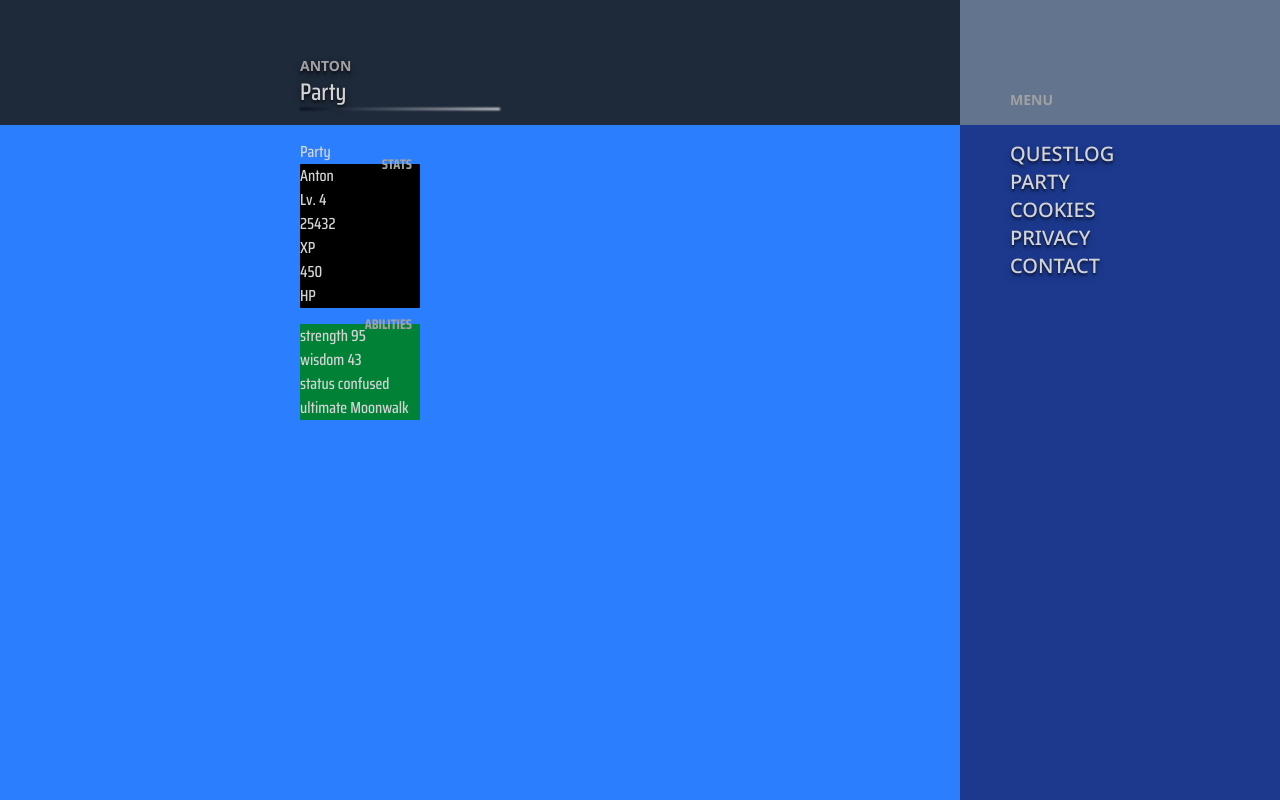
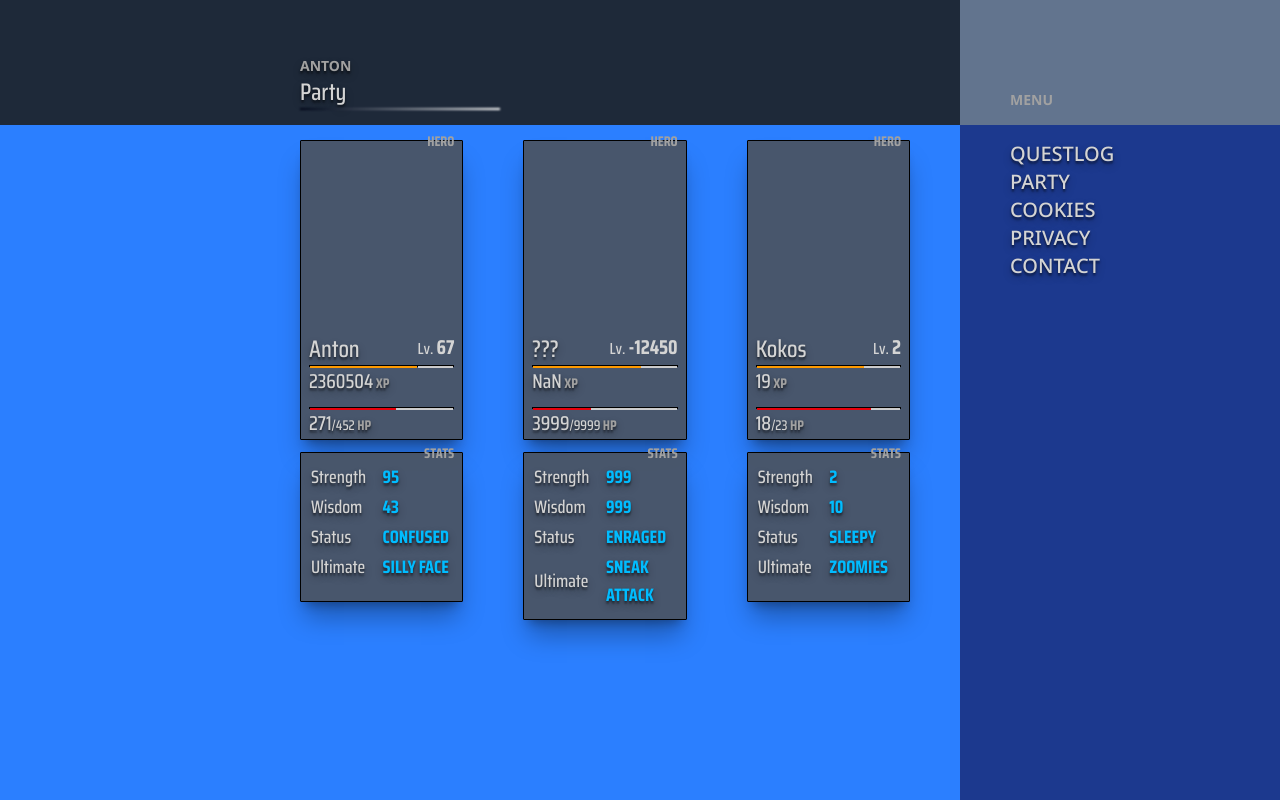
Before and after one commit to audioanton/dev-website-frontend, a Next.js app: page / in a window 1280 px wide. Both pictures are taken after a click on the button "PARTY". Built offline with nearby package versions, Linux system fonts and the light colour scheme.

Commit message:
cards for party

```diff
--- a/app/page.tsx
+++ b/app/page.tsx
@@ -35,7 +35,7 @@ export default function Home() {
     },
     {
       name: "Party",
-      jsx: <Party />,
+      jsx: <Party fonts={fonts} />,
     },
     {
       name: "Cookies",
--- a/app/ui/blocks/Main.tsx
+++ b/app/ui/blocks/Main.tsx
@@ -14,7 +14,7 @@ const Main = ({ name, selection, content }: mainProps) => {
   return (
     <div className={`w-full h-screen md:w-3/4  bg-blue-500 ${hiddenClass}`}>
       <div className="absolute top-[125px] w-full md:w-3/4">
-        <div className="px-[50px] py-[15px] xl:px-[300px]">{content}</div>
+        <div className="px-[50px] py-[15px] xl:pl-[300px]">{content}</div>
       </div>
     </div>
   );
--- a/app/ui/components/PartyMember.tsx
+++ b/app/ui/components/PartyMember.tsx
@@ -1,4 +1,8 @@
-interface CardProps {
+import { NextFont } from "next/dist/compiled/@next/font";
+
+import { useState, useEffect } from "react";
+
+interface PartyMemberProps {
   headers: string[];
   name: string;
   xp: number;
@@ -9,43 +13,173 @@ interface CardProps {
   status: string;
   abilities: string[];
   ultimate: string;
+  fonts: {
+    first: NextFont;
+    second: NextFont;
+  };
 }
 
-const Card = (props: CardProps) => {
-  const getHp = () => {
-    // calculate random number from max hp
-  };
+const PartyMember = (props: PartyMemberProps) => {
+  const [hp, setHp] = useState({
+    hp: 0,
+    remaining: 0,
+    lost: 0,
+  });
+
+  useEffect(() => {
+    const random = Math.floor(Math.random() * 5);
+
+    const fractions = [
+      {
+        remaining: 50,
+        lost: 50,
+      },
+      {
+        remaining: 80,
+        lost: 20,
+      },
+      {
+        remaining: 40,
+        lost: 60,
+      },
+      {
+        remaining: 60,
+        lost: 40,
+      },
+      {
+        remaining: 20,
+        lost: 80,
+      },
+    ];
+
+    setHp({
+      hp: Math.floor((props.hp / 100) * fractions[random].remaining),
+      remaining: fractions[random].remaining,
+      lost: fractions[random].lost,
+    });
+  }, []);
+
+  const fontFirst = props.fonts.first.className;
+  const fontSecond = props.fonts.second.className;
+  const outlineDark =
+    "[text-shadow:_1px_1px_1_#000,_-1px_-1px_1_#000,_1px_-1px_1_#000,_-1px_1px_1_#000]";
+  const outLineWhite =
+    "[text-shadow:_1px_1px_1_#fff,_-1px_-1px_1_#fff,_1px_-1px_1_#fff,_-1px_1px_1_#fff]";
 
   return (
-    <div className="md:max-w-1/3 flex flex-col gap-4">
-      <div className="relative bg-black rounded-[1px]">
+    <div className="flex flex-col gap-3 max-w-100 sm:max-w-[250px]">
+      <div className="bg-gray-600/95 border border-black rounded-[1px] h-[300px] flex flex-col gap-4 shadow-xl/30 shadow-black">
+        <div className="relative">
           <h3
-          className={`uppercase absolute right-2 top-[-10px] text-neutral-400 text-sm font-bold [text-shadow:_1px_1px_1_#000,_-1px_-1px_1_#000,_1px_-1px_1_#000,_-1px_1px_1_#000]`}
+            className={`uppercase absolute right-2 top-[-10px] text-neutral-400 text-sm font-bold ${outlineDark} ${fontSecond}`}
           >
             {props.headers[0]}
           </h3>
-        <h3>{props.name}</h3>
-        <p>Lv. {props.level}</p>
-        <p>{props.xp}</p>
-        <span>XP</span>
-        <p>{props.hp}</p>
-        <span>HP</span>
         </div>
-      <div className="relative w-s bg-green-700 rounded-[1px]">
+        <div className="h-60"></div>
+        {/* card stats */}
+        <div className="h-40">
+          <div>
+            <span className="flex justify-between">
               <h3
-          className={`uppercase absolute right-2 top-[-10px] text-neutral-400 text-sm font-bold [text-shadow:_1px_1px_1_#000,_-1px_-1px_1_#000,_1px_-1px_1_#000,_-1px_1px_1_#000]`}
+                className={`mx-2 text-shadow-lg/30 text-shadow-black text-2xl`}
+              >
+                {props.name}
+              </h3>
+              <p className={`mx-2 ${outlineDark}`}>
+                Lv.{" "}
+                <span className={`${fontSecond} text-xl`}>{props.level}</span>
+              </p>
+            </span>
+            <div className="mx-2 h-[2px] border shadow-3xl/30 border-black flex justify-between">
+              <div className="bg-amber-500 w-3/4 h-[2px]"></div>
+              <div className="bg-neutral-300/95 w-1/4 h-[2px]"></div>
+            </div>
+            <p className={`mx-2 text-xl text-shadow-lg/30 ${outlineDark} mb-3`}>
+              {props.xp}
+              <span className={`${fontSecond} text-sm text-neutral-400`}>
+                {" "}
+                XP
+              </span>
+            </p>
+            <div className="mx-2 h-[2px] border shadow-3xl/30 border-black flex justify-between">
+              <div
+                style={{ width: `${hp.remaining}%` }}
+                className={`bg-red-600 h-[2px]`}
+              ></div>
+              <div
+                style={{ width: `${hp.lost}%` }}
+                className="bg-neutral-300/95 h-[2px]"
+              ></div>
+            </div>
+            <p className={`mx-2 text-xl text-shadow-lg/30 ${outlineDark}`}>
+              {hp.hp}
+              <span className="text-sm">/{props.hp}</span>
+              <span className={`${fontSecond} text-sm text-neutral-400`}>
+                {" "}
+                HP
+              </span>
+            </p>
+          </div>
+        </div>
+      </div>
+      {/* card abilities */}
+      <div className="bg-gray-600/95 border border-black rounded-[1px] min-h-[150px] shadow-xl/30 shadow-black">
+        <div className="relative">
+          <h3
+            className={`uppercase absolute right-2 top-[-10px] text-neutral-400 text-sm font-bold [text-shadow:_1px_1px_1_#000,_-1px_-1px_1_#000,_1px_-1px_1_#000,_-1px_1px_1_#000] ${fontSecond}`}
           >
             {props.headers[1]}
           </h3>
-        <ul>
-          <li>strength {props.strength}</li>
-          <li>wisdom {props.wisdom}</li>
-          <li>status {props.status}</li>
-          <li>ultimate {props.ultimate}</li>
-        </ul>
+        </div>
+
+        <table className="table-fixed border-separate m-2 w-[90%]">
+          <tbody className={`text-shadow-lg/30 text-shadow-black text-lg`}>
+            <tr>
+              <td>Strength</td>
+              <td>
+                <span
+                  className={`uppercase text-sky-400 ${outlineDark} ${fontSecond}`}
+                >
+                  {props.strength}
+                </span>
+              </td>
+            </tr>
+            <tr>
+              <td>Wisdom</td>
+              <td>
+                <span
+                  className={`uppercase text-sky-400 ${outlineDark} ${fontSecond}`}
+                >
+                  {props.wisdom}
+                </span>
+              </td>
+            </tr>
+            <tr>
+              <td>Status</td>
+              <td>
+                <span
+                  className={`uppercase text-sky-400 ${outlineDark} ${fontSecond}`}
+                >
+                  {props.status}
+                </span>
+              </td>
+            </tr>
+            <tr>
+              <td>Ultimate</td>
+              <td>
+                <span
+                  className={`uppercase text-sky-400 ${outlineDark} ${fontSecond}`}
+                >
+                  {props.ultimate}
+                </span>
+              </td>
+            </tr>
+          </tbody>
+        </table>
       </div>
     </div>
   );
 };
 
-export default Card;
+export default PartyMember;
--- a/app/ui/sections/Party.tsx
+++ b/app/ui/sections/Party.tsx
@@ -1,20 +1,56 @@
 import PartyMember from "@/app/ui/components/PartyMember";
+import { NextFont } from "next/dist/compiled/@next/font";
 
-const Party = () => {
+interface PartyProps {
+  fonts: {
+    first: NextFont;
+    second: NextFont;
+  };
+}
+
+const Party = ({ fonts }: PartyProps) => {
+  const headers = ["hero", "stats"];
+
   return (
-    <div className="w-full grid-cols-3 gap-4">
-      Party
+    <div className="w-full grid sm:grid-cols-2 lg:grid-cols-3 gap-4 gap-x-15 flex justify-center">
       <PartyMember
-        headers={["stats", "abilities"]}
+        headers={headers}
         name="Anton"
-        xp={25432}
-        hp={450}
-        level={4}
+        xp={2360504}
+        hp={452}
+        level={67}
         strength={95}
         wisdom={43}
         status="confused"
         abilities={[]}
-        ultimate="Moonwalk"
+        ultimate="silly face"
+        fonts={fonts}
+      />
+      <PartyMember
+        headers={headers}
+        name="???"
+        xp={NaN}
+        hp={9999}
+        level={-12450}
+        strength={999}
+        wisdom={999}
+        status="enraged"
+        abilities={[]}
+        ultimate="sneak attack"
+        fonts={fonts}
+      />
+      <PartyMember
+        headers={headers}
+        name="Kokos"
+        xp={19}
+        hp={23}
+        level={2}
+        strength={2}
+        wisdom={10}
+        status="sleepy"
+        abilities={[]}
+        ultimate="Zoomies"
+        fonts={fonts}
       />
     </div>
   );
```
Lines whose indentation alone changed are shown as unchanged.
